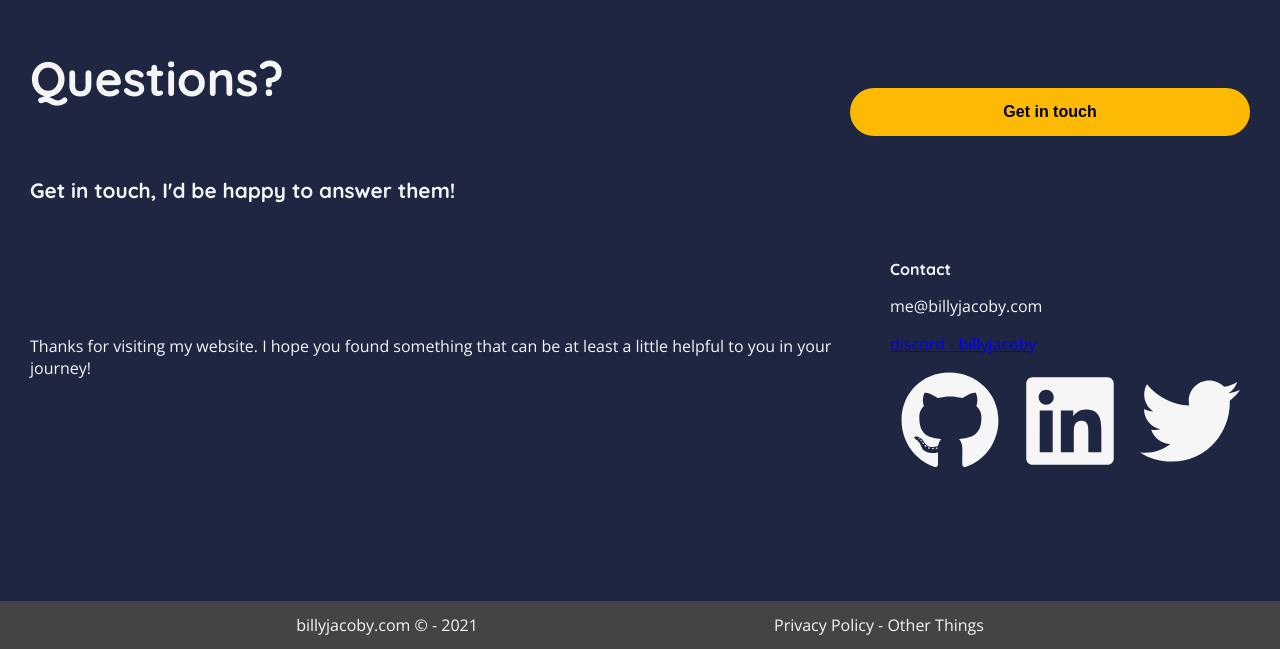
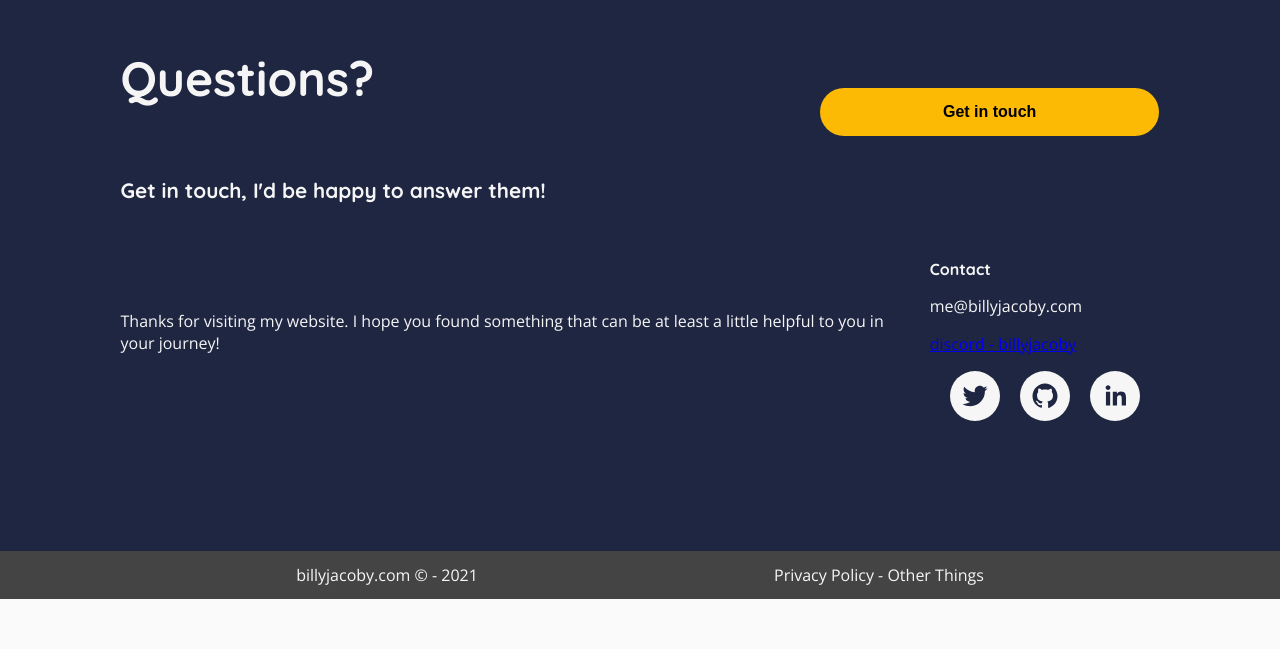
Before and after one commit to billyjacoby/billyjacoby.com, a Next.js app: page /about in a window 1280 px wide. Shown: the part 1192-1841 px from the top of the page. After the commit the page ends 1791 px from the top, so only its background shows below. Built offline with nearby package versions, Linux system fonts and the light colour scheme.

Commit message:
changed icon lib

```diff
--- a/components/footer.js
+++ b/components/footer.js
@@ -3,12 +3,7 @@ import { HeadlineText } from "./styles/Typography";
 import { Button } from "./styles/Button";
 import { StyledSectionPrimary } from "./styles/StyledSection";
 
-import { FontAwesomeIcon } from "@fortawesome/react-fontawesome";
-import {
-  faGithub,
-  faLinkedin,
-  faTwitter,
-} from "@fortawesome/free-brands-svg-icons";
+import { SocialIcon } from "react-social-icons";
 
 const FooterDiv = styled.div`
   display: flex;
@@ -47,7 +42,7 @@ const StyledFooter = styled.footer`
 
 const IconRow = styled.div`
   display: flex;
-  flex: 1;
+  justify-content: space-evenly;
 `;
 
 const Footer = () => (
@@ -83,32 +78,17 @@ const Footer = () => (
               </div>
             </Row>
             <IconRow>
-              <FontAwesomeIcon
-                icon={faGithub}
-                size="3x"
-                style={{
-                  padding: "0 10px",
-                  minHeight: "100px",
-                  minWidth: "100px",
-                }}
+              <SocialIcon
+                url="https://twitter.com/billyjacoby"
+                bgColor="var(--secondaryColor)"
               />
-              <FontAwesomeIcon
-                icon={faLinkedin}
-                size="3x"
-                style={{
-                  padding: "0 10px",
-                  minHeight: "100px",
-                  minWidth: "100px",
-                }}
+              <SocialIcon
+                url="https://github.com/billyjacoby"
+                bgColor="var(--secondaryColor)"
               />
-              <FontAwesomeIcon
-                icon={faTwitter}
-                size="3x"
-                style={{
-                  padding: "0 10px",
-                  minHeight: "100px",
-                  minWidth: "100px",
-                }}
+              <SocialIcon
+                url="https://www.linkedin.com/in/williamjacoby/"
+                bgColor="var(--secondaryColor)"
               />
             </IconRow>
           </Column>
--- a/package.json
+++ b/package.json
@@ -6,17 +6,13 @@
     "start": "next start"
   },
   "dependencies": {
-    "@fortawesome/fontawesome-svg-core": "^1.2.35",
-    "@fortawesome/free-brands-svg-icons": "^5.15.3",
-    "@fortawesome/free-regular-svg-icons": "^5.15.3",
-    "@fortawesome/free-solid-svg-icons": "fortawesome/react-fontawesome",
-    "@fortawesome/react-fontawesome": "^0.1.14",
     "dotenv": "^10.0.0",
     "hamburger-react": "^2.4.1",
     "next": "latest",
     "react": "^17.0.2",
     "react-dom": "^17.0.2",
     "react-is": "^17.0.2",
+    "react-social-icons": "^5.5.1",
     "styled-components": "^5.2.3"
   },
   "devDependencies": {
```
Also changed, not shown: components/FooterOLD.js (deleted, +0 -92 lines), 1 other file (tests, documents, lock files or other folders).
